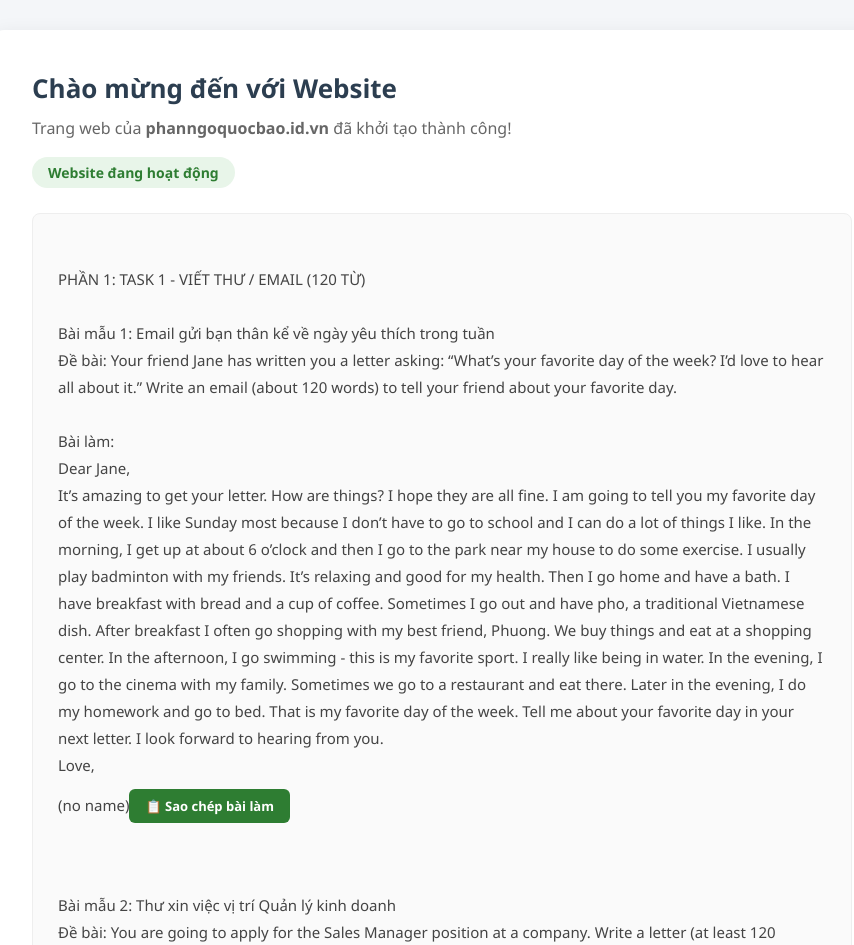
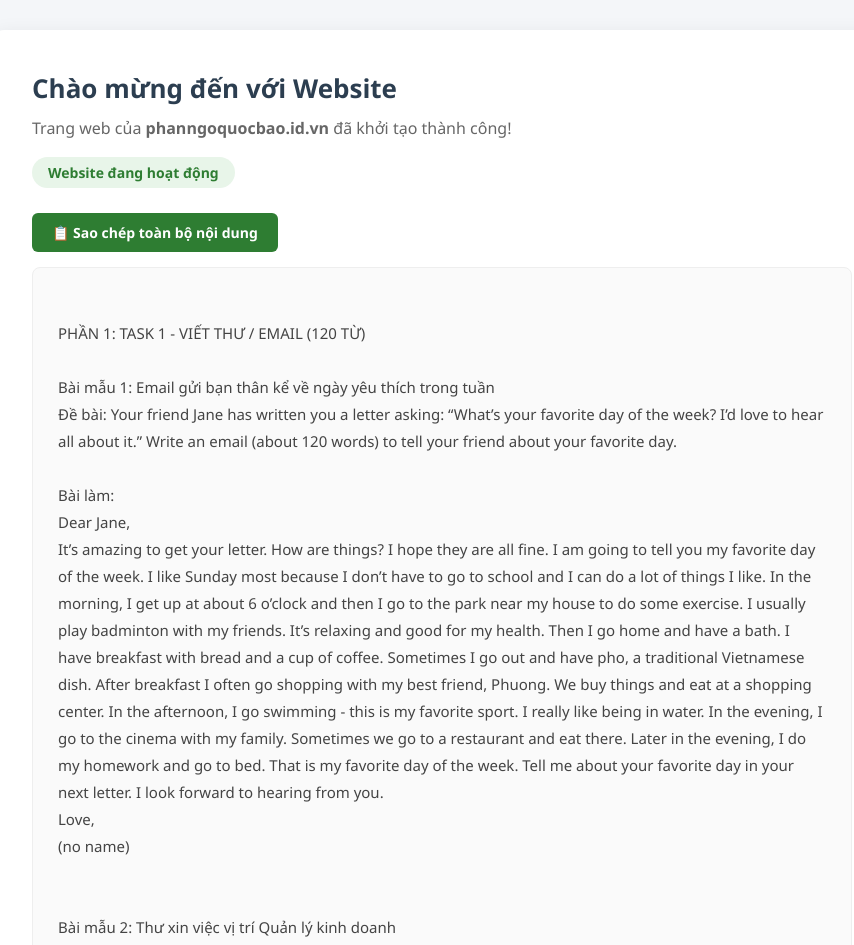
Before and after one commit to 21004023-oss/my-static-website, a plain HTML site: page index.html in a window 1280 px wide. Shown: the top 945 px of the page, without its empty margins (198-1052 px from the left). Drawn offline with Linux system fonts and the light colour scheme.

Commit message:
Update index.html

```diff
--- a/index.html
+++ b/index.html
@@ -50,6 +50,23 @@
             text-align: left;
             margin-bottom: 25px;
         }
+        /* Nút Sao chép full nội dung */
+        .copy-all-btn {
+            display: inline-block;
+            margin-bottom: 15px;
+            padding: 10px 20px;
+            background-color: #2e7d32;
+            color: #ffffff;
+            border: none;
+            border-radius: 6px;
+            cursor: pointer;
+            font-weight: 600;
+            font-size: 14px;
+            transition: background-color 0.2s ease;
+        }
+        .copy-all-btn:hover {
+            background-color: #1b5e20;
+        }
         .content-box {
             background: #fafafa;
             border: 1px solid #eee;
@@ -61,24 +78,6 @@
             line-height: 1.8;
             color: #444;
             text-align: left;
-        }
-        /* Style cho nút Sao Chép */
-        .copy-btn {
-            display: inline-block;
-            margin-top: 10px;
-            margin-bottom: 15px;
-            padding: 8px 16px;
-            background-color: #2e7d32;
-            color: #ffffff;
-            border: none;
-            border-radius: 6px;
-            cursor: pointer;
-            font-weight: 600;
-            font-size: 13px;
-            transition: background-color 0.2s ease;
-        }
-        .copy-btn:hover {
-            background-color: #1b5e20;
         }
         /* Thông báo sau khi sao chép */
         .toast-message {
@@ -104,27 +103,30 @@
             <div class="status-badge">Website đang hoạt động</div>
         </div>
 
-        <div class="content-box">
+        <!-- Nút bấm sao chép toàn bộ -->
+        <button id="btnCopyFull" class="copy-all-btn" type="button">📋 Sao chép toàn bộ nội dung</button>
+
+        <div class="content-box" id="fullContent">
 PHẦN 1: TASK 1 - VIẾT THƯ / EMAIL (120 TỪ)
 
 Bài mẫu 1: Email gửi bạn thân kể về ngày yêu thích trong tuần
 Đề bài: Your friend Jane has written you a letter asking: “What’s your favorite day of the week? I’d love to hear all about it.” Write an email (about 120 words) to tell your friend about your favorite day.
 
 Bài làm:
-<span class="bai-lam">Dear Jane,
+Dear Jane,
 It’s amazing to get your letter. How are things? I hope they are all fine. I am going to tell you my favorite day of the week. I like Sunday most because I don’t have to go to school and I can do a lot of things I like. In the morning, I get up at about 6 o’clock and then I go to the park near my house to do some exercise. I usually play badminton with my friends. It’s relaxing and good for my health. Then I go home and have a bath. I have breakfast with bread and a cup of coffee. Sometimes I go out and have pho, a traditional Vietnamese dish. After breakfast I often go shopping with my best friend, Phuong. We buy things and eat at a shopping center. In the afternoon, I go swimming - this is my favorite sport. I really like being in water. In the evening, I go to the cinema with my family. Sometimes we go to a restaurant and eat there. Later in the evening, I do my homework and go to bed. That is my favorite day of the week. Tell me about your favorite day in your next letter. I look forward to hearing from you.
 Love,
-(no name)</span>
+(no name)
 
 
 Bài mẫu 2: Thư xin việc vị trí Quản lý kinh doanh
 Đề bài: You are going to apply for the Sales Manager position at a company. Write a letter (at least 120 words) to express your interest in this job, describe your work experience and skills, and express your wish to attend an interview.
 
 Bài làm:
-<span class="bai-lam">Dear Sir/Madam,
+Dear Sir/Madam,
 I am writing to express my interest in the Sales Manager position at BetTok Company, as advertised on your website. I have over three years of experience in sales and customer service, and I also have good communication and negotiation skills. I have successfully increased sales in my current role by 15% over the past year. I think my ability to understand customer needs and build relationships makes me a suitable candidate for this job. I am confident that my skills and experience will fit well with the requirements of your team. I hope to discuss my application further in an interview at your earliest convenience. Thank you for considering my application.
 Sincerely,
-Taylor Brown</span>
+Taylor Brown
 
 
 PHẦN 2: TASK 2 - BÀI LUẬN / ESSAY (250 TỪ)
@@ -133,60 +135,59 @@ Bài mẫu 3: Bài luận về lợi ích và tác hại của mua sắm trực
 Đề bài: “Nowadays online shopping becomes more popular than in-store shopping. Is it a positive or a negative development?” Write an essay of about 250 words discussing the advantages and disadvantages of online shopping, giving reasons and examples to support your opinion.
 
 Bài làm:
-<span class="bai-lam">We cannot deny that more and more people are becoming interested in online shopping. However, there are both good and bad things about shopping on the internet.
+We cannot deny that more and more people are becoming interested in online shopping. However, there are both good and bad things about shopping on the internet.
 On the one hand, online shopping has some advantages. First, it is convenient because we do not have to go to physical stores to buy things. We can stay at home and purchase many items easily. We just need to turn on the computer, look for products online, place an order, and then wait. After that, someone will deliver the items to our house. This process can help us save a lot of time and money on traveling. Second, we can find many cheap products online because we can compare prices very easily. For example, you can quickly check prices on different websites within a few minutes.
 On the other hand, however, online shopping also has some disadvantages. Firstly, we may buy bad-quality things online. The products might not be as good as we expect. For example, an item might look nice in the picture, but it could be low quality in reality. Moreover, we may lose money because we have to give someone our account information when we buy online. If we are not careful, hackers or scammers might steal our details. In addition, if we buy too many things online, we can waste a lot of money.
-To sum up, online shopping has both good and bad sides. Personally, I think that we can shop on the internet for convenience, but we should be careful and smart about it. I believe online shopping is a great convenience of modern life, but people must use it wisely and safely.</span>
+To sum up, online shopping has both good and bad sides. Personally, I think that we can shop on the internet for convenience, but we should be careful and smart about it. I believe online shopping is a great convenience of modern life, but people must use it wisely and safely.
 
 
 Bài mẫu 4: Bài luận về thất nghiệp ở người trẻ - Ảnh hưởng và giải pháp
 Đề bài: Discuss the effects and solutions of unemployment among young people. Write an essay of at least 250 words, stating the main effects and suggesting solutions for youth unemployment.
 
 Bài làm:
-<span class="bai-lam">Nowadays, many young people cannot find a job after they finish school or university. This unemployment causes several serious problems for them and for society, but there are also some solutions.
+Nowadays, many young people cannot find a job after they finish school or university. This unemployment causes several serious problems for them and for society, but there are also some solutions.
 When a young person is unemployed, they may face a lot of difficulties. Firstly, being jobless can make young people feel very sad and stressed. They have no income, so they cannot support themselves or help their families. This often leads to frustration in their life. Secondly, if they cannot find a job related to what they studied, they might forget the important knowledge and skills they learned in school. Some of them may have to take any work just to earn money, and over time they lose their professional skills. Finally, high unemployment among young people can lead to social problems. For example, a few unemployed youths might start stealing or doing other crimes to get money.
 However, there are some solutions to help reduce youth unemployment. On one hand, each young person should try to improve their abilities to meet the needs of employers. They can learn new skills or even continue their education so that they become more qualified for jobs. On the other hand, the government should also create more jobs for young people. For instance, the authorities can encourage companies to hire fresh graduates or support programs for young people to start their own businesses. Additionally, the government can offer training courses or workshops so that young workers can gain practical skills for the jobs available.
-In conclusion, unemployment causes young people to suffer from stress, loss of skills, and even crime. It is important for both individuals and the government to work together to create more job opportunities and help young people prepare for their careers.</span>
+In conclusion, unemployment causes young people to suffer from stress, loss of skills, and even crime. It is important for both individuals and the government to work together to create more job opportunities and help young people prepare for their careers.
 
 
 Bài mẫu 5: Trách nhiệm giảm ô nhiễm không khí - Cá nhân hay Chính phủ?
 Đề bài: “Deforestation causes air pollution, and humans are facing this problem. Some people say that individuals are not responsible for solving air pollution, only the government is. Do you agree or disagree with this statement?” Write an essay presenting your opinion with reasons and examples.
 
 Bài làm:
-<span class="bai-lam">Air pollution is becoming a big problem in many countries. Some people think that normal individuals cannot do anything to solve this problem and only the government is responsible for it. I do not agree with this opinion, because I believe that both the government and ordinary people should work together to reduce air pollution.
+Air pollution is becoming a big problem in many countries. Some people think that normal individuals cannot do anything to solve this problem and only the government is responsible for it. I do not agree with this opinion, because I believe that both the government and ordinary people should work together to reduce air pollution.
 On the one hand, the government plays the most important role in fighting air pollution. The authorities can make strict laws to control pollution from factories and vehicles. For example, they can limit the number of cars in city centers or require factories to install filters on chimneys. The government also has the money to invest in public transport or green energy projects, which can greatly cut down air pollution in the long term.
 On the other hand, each individual person should also try their best to help reduce pollution. Small actions in daily life can make a difference. Firstly, people can use public transportation, bicycles or electric vehicles instead of driving gasoline cars all the time. This will decrease the amount of smoke and gas released into the air. Secondly, citizens can plant more trees in their neighborhood and avoid burning trash, which can improve air quality. Finally, raising awareness is also important. If everyone understands how serious air pollution is, they will be more willing to change their habits to protect the environment.
-In conclusion, I strongly disagree that individuals have no responsibility for solving air pollution. The government should enforce laws and invest in green projects, but people also need to change their daily habits. Only by working together can we make the air cleaner and healthier for everyone.</span>
+In conclusion, I strongly disagree that individuals have no responsibility for solving air pollution. The government should enforce laws and invest in green projects, but people also need to change their daily habits. Only by working together can we make the air cleaner and healthier for everyone.
         </div>
     </div>
 
-    <!-- Khung thông báo khi copy thành công -->
-    <div class="toast-message">Đã sao chép bài làm vào bộ nhớ tạm!</div>
+    <div class="toast-message">Đã sao chép toàn bộ nội dung!</div>
 
-    <!-- Script tự động chèn nút Copy cho từng bài làm -->
     <script>
-        document.addEventListener("DOMContentLoaded", function () {
-            // Lấy tất cả bài làm có thẻ <span class="bai-lam">
-            const listBaiLam = document.querySelectorAll('.bai-lam');
+        document.getElementById('btnCopyFull').addEventListener('click', function () {
+            const content = document.getElementById('fullContent').innerText.trim();
 
-            listBaiLam.forEach((el) => {
-                // Tạo nút bấm Sao chép
-                const btn = document.createElement('button');
-                btn.className = 'copy-btn';
-                btn.innerText = '📋 Sao chép bài làm';
+            // Kỹ thuật sao chép tương thích 100% mọi môi trường (HTTP/HTTPS/Mobile)
+            const textArea = document.createElement("textarea");
+            textArea.value = content;
+            textArea.style.position = "fixed";
+            textArea.style.left = "-999999px";
+            textArea.style.top = "-999999px";
+            document.body.appendChild(textArea);
+            textArea.focus();
+            textArea.select();
 
-                // Sự kiện khi bấm nút
-                btn.addEventListener('click', () => {
-                    navigator.clipboard.writeText(el.innerText.trim()).then(() => {
+            try {
+                document.execCommand('copy');
                 showToast();
-                    });
+            } catch (err) {
+                alert('Lỗi sao chép, vui lòng thử lại!');
+            }
+
+            document.body.removeChild(textArea);
         });
 
-                // Chèn nút ngay phía dưới bài làm
-                el.after(btn);
-            });
-
-            // Hàm hiển thị thông báo "Đã sao chép"
         function showToast() {
             const toast = document.querySelector('.toast-message');
             if (toast) {
@@ -196,7 +197,6 @@ In conclusion, I strongly disagree that individuals have no responsibility for s
                 }, 2000);
             }
         }
-        });
     </script>
 </body>
 </html>
```
Lines whose indentation alone changed are shown as unchanged.
